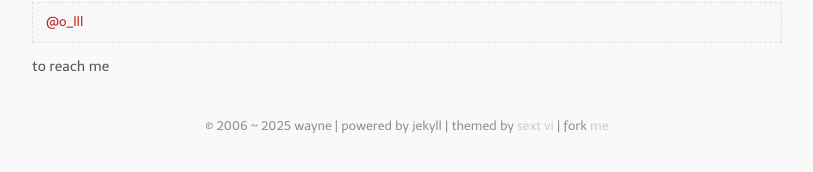
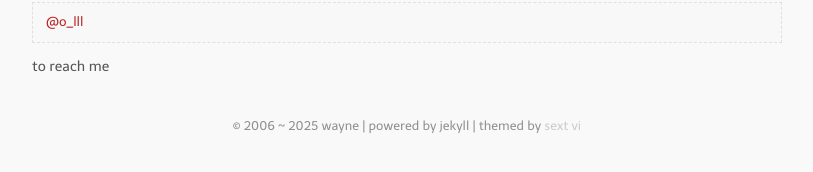
Before and after one commit to stackworks79/stackworks79.github.io, a Jekyll site: the page built from about.markdown, in a window 1280 px wide. Shown: the part 636-808 px from the top of the page, without its empty margins (233-1046 px from the left). Built offline with Jekyll 4.4.1, drawn with Linux system fonts in a browser that asks for light colours; nearby versions of some CDN libraries; some web fonts are replaced.

Commit message:
Update default.html

```diff
--- a/_layouts/default.html
+++ b/_layouts/default.html
@@ -36,7 +36,7 @@
         <footer>
           <div>
             {% assign first_post = site.posts | last %}
-            &copy; {{ first_post.date | date: "%Y" }} ~ {{ site.time | date: "%Y" }} {{ site.author }} | powered by jekyll | themed by <a href="http://lhzhang.com" title="sext vi">sext vi</a> | fork <a href="https://github.com/waynezhang/blog" title="fork me">me</a>
+            &copy; {{ first_post.date | date: "%Y" }} ~ {{ site.time | date: "%Y" }} {{ site.author }} | powered by jekyll | themed by <a href="http://lhzhang.com" title="sext vi">sext vi</a>
           </div>
         </footer>
       </div> <!-- main -->
```
